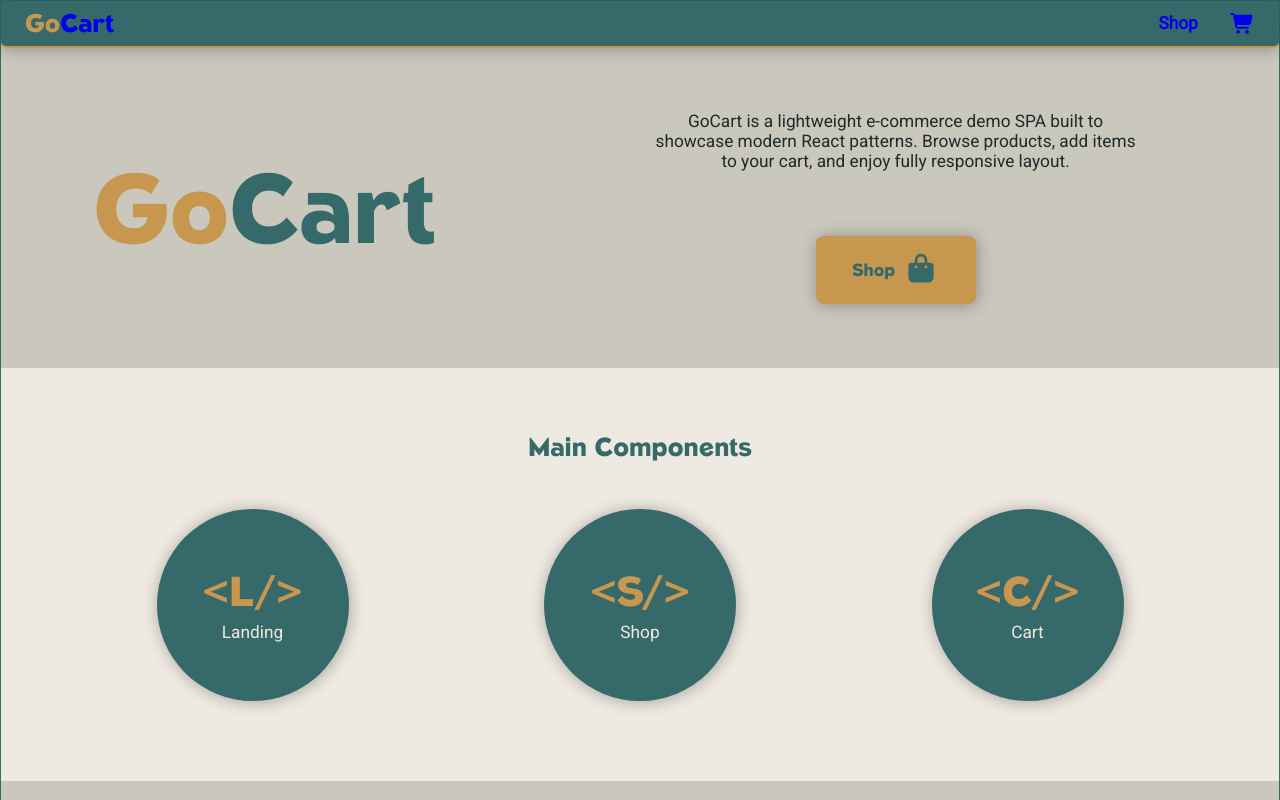
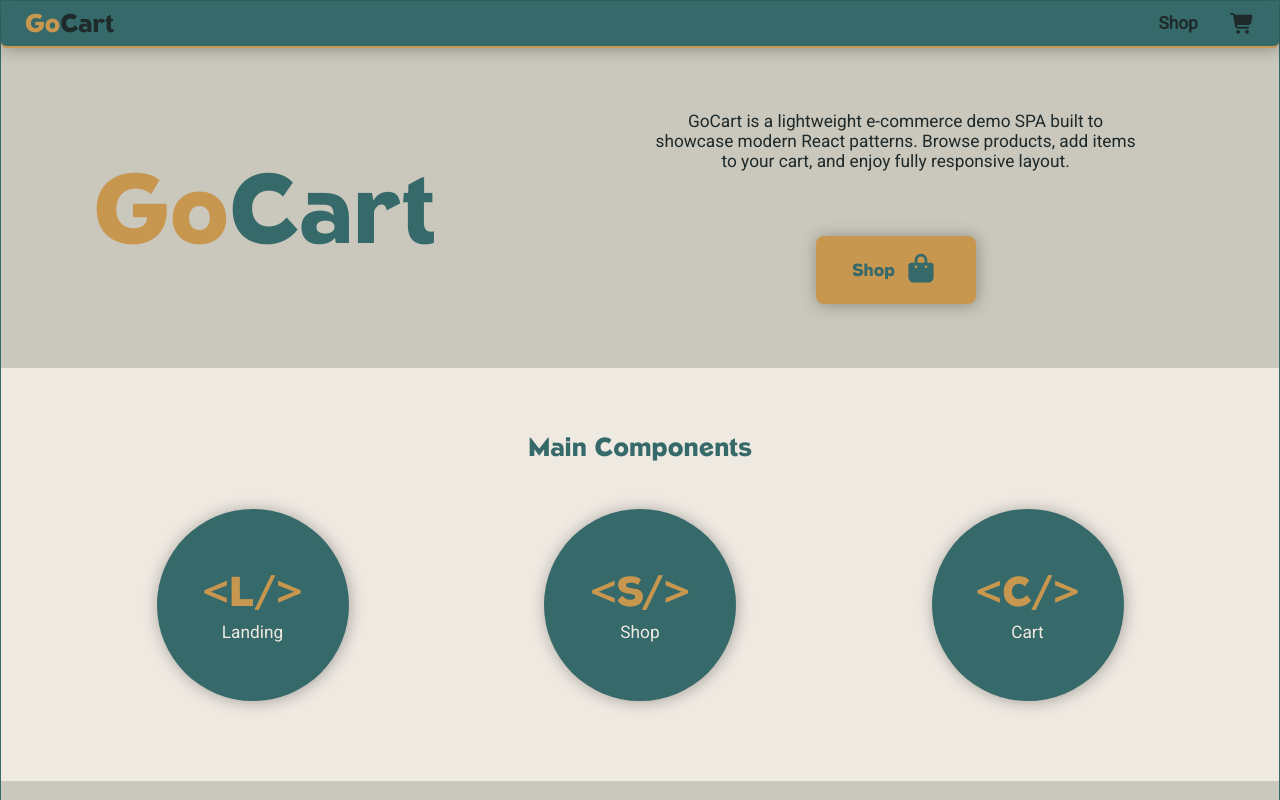
Before and after one commit to bartek8b/TOP-Shopping_Cart, a React (Vite) app: page / in a window 1280 px wide. Shown: the top 800 px of the page. Built offline with nearby package versions, Linux system fonts and the light colour scheme.

Commit message:
Fix NavLink global anchor styling in production

```diff
--- a/src/global.css
+++ b/src/global.css
@@ -41,7 +41,7 @@
 }
 
 html {
-  background-color: var(--bg-dark);
+  background-color: var(--primary-color);
   scroll-behavior: smooth;
   scrollbar-color: var(--primary-color) var(--bg-dark);
   scrollbar-width: thin;
@@ -92,6 +92,7 @@ h6 {
 }
 
 a {
+  color: inherit;
   text-decoration: none;
   cursor: pointer;
 }
```
